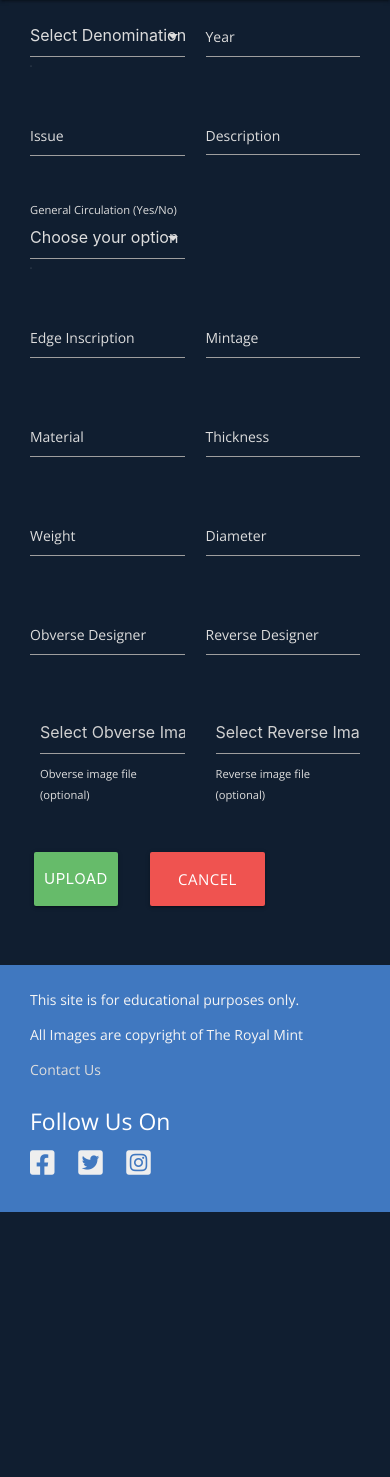
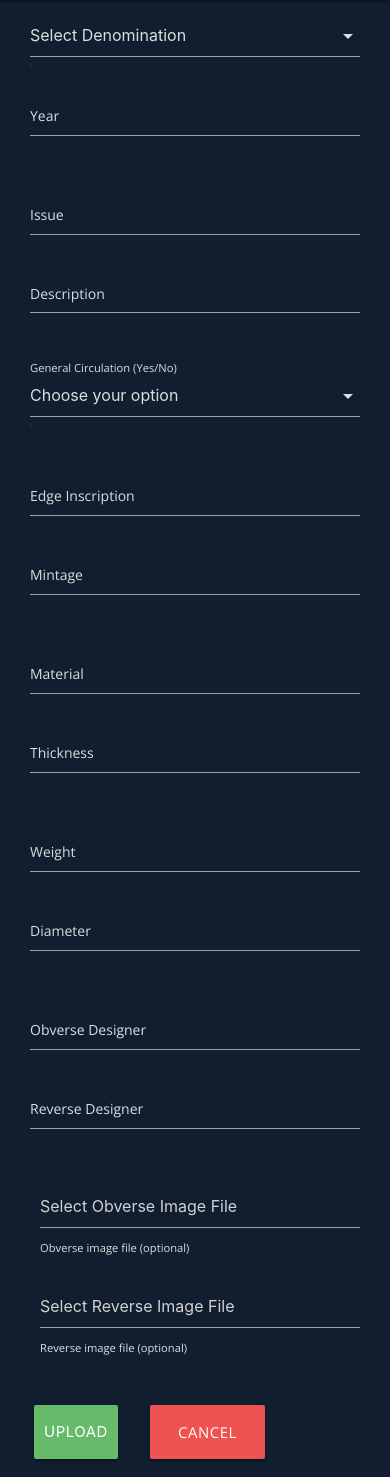
Before and after one commit to peejaywk/MS3-CoinCollector, a Flask app: template templates/edit_coin.html in a window 390 px wide. Shown: the part 56-1533 px from the top of the page. Before the commit the page ends 1268 px from the top, so only its background shows below. Run offline with Flask 2, Linux system fonts and the light colour scheme; the template is opened without the code that fills it, so the values that code supplies are empty; some libraries are stand-ins or nearby versions.

Commit message:
Fix layout of the edit_coin page on mobile devices.

```diff
--- a/templates/edit_coin.html
+++ b/templates/edit_coin.html
@@ -4,7 +4,7 @@
 <div class="row add-coin-form">
     <form class="col s12" method="POST" action="{{ url_for('edit_coin', coin_id=coin._id) }}" enctype="multipart/form-data">
         <div class="row">
-            <div class="input-field col s6">
+            <div class="input-field col s12 l6">
                 <select name="denomination" id="denomination" class="validate" value="{{ coin.denomination }}"required>
                     <option value="">Select Denomination</option>
                     {% for denomination in denominations %}
@@ -17,25 +17,25 @@
                     <label for="denomination">Denomination</label>
                 </select>
             </div>
-            <div class="input-field col s6">
+            <div class="input-field col s12 l6">
                 <input id="year" name="year" type="text" class="validate" value="{{ coin.year }}" required>
                 <label for="year">Year</label>
             </div>
         </div>
 
         <div class="row">
-            <div class="input-field col s6">
+            <div class="input-field col s12 l6">
                 <input id="issue" name="issue" type="text" class="validate" value="{{ coin.issue }}" required>
                 <label for="issue">Issue</label>
             </div>
-            <div class="input-field col s6">
+            <div class="input-field col s12 l6">
                 <textarea name="description" id="description" cols="30" rows="10" class="materialize-textarea validate" required>{{ coin.description }}</textarea>
                 <label for="description">Description</label>
             </div>
         </div>
 
         <div class="row">
-            <div class="input-field col s6">
+            <div class="input-field col s12 l6">
                 <select name="circulation" id="circulation" class="validate" required>
                     <option value="" disabled selected>Choose your option</option>
                     {% if coin.circulation == "Yes" %}
@@ -54,51 +54,51 @@
         </div>
 
         <div class="row">
-            <div class="input-field col s6">
+            <div class="input-field col s12 l6">
                 <input id="edge" name="edge" type="text" class="validate" value="{{ coin.edge }}">
                 <label for="edge">Edge Inscription</label>
             </div>
-            <div class="input-field col s6">
+            <div class="input-field col s12 l6">
                 <input id="mintage" name="mintage" type="text" class="validate" value="{{ coin.mintage }}">
                 <label for="mintage">Mintage</label>
             </div>
         </div>
 
         <div class="row">
-            <div class="input-field col s6">
+            <div class="input-field col s12 l6">
                 <input id="material" name="material" type="text" class="validate" value="{{ coin.material }}">
                 <label for="material">Material</label>
             </div>
-            <div class="input-field col s6">
+            <div class="input-field col s12 l6">
                 <input id="thickness" name="thickness" type="text" class="validate" value="{{ coin.thickness }}">
                 <label for="thickness">Thickness</label>
             </div>
         </div>
 
         <div class="row">
-            <div class="input-field col s6">
+            <div class="input-field col s12 l6">
                 <input id="weight" name="weight" type="text" class="validate" value="{{ coin.weight }}">
                 <label for="weight">Weight</label>
             </div>
-            <div class="input-field col s6">
+            <div class="input-field col s12 l6">
                 <input id="diameter" name="diameter" type="text" class="validate" value="{{ coin.diameter }}">
                 <label for="diameter">Diameter</label>
             </div>
         </div>
 
         <div class="row">
-            <div class="input-field col s6">
+            <div class="input-field col s12 l6">
                 <input id="obverse_designer" name="obverse_designer" type="text" class="validate" value="{{ coin.obverse_designer }}">
                 <label for="obverse_designer">Obverse Designer</label>
             </div>
-            <div class="input-field col s6">
+            <div class="input-field col s12 l6">
                 <input id="reverse_designer" name="reverse_designer" type="text" class="validate" value="{{ coin.reverse_designer }}">
                 <label for="reverse_designer">Reverse Designer</label>
             </div>
         </div>
 
         <div class="row">
-            <div class="file-field input-field col s6">
+            <div class="file-field input-field col s12 l6">
                 <input type="file" id="obverse_img_fname" name="obverse_img_fname" />
                 <div class="file-path-wrapper">
                     <input class="file-path validate" type="text" placeholder="Select Obverse Image File" />
@@ -106,7 +106,7 @@
                 </div>
             </div>
 
-            <div class="file-field input-field col s6">
+            <div class="file-field input-field col s12 l6">
                 <input type="file" id="reverse_img_fname" name="reverse_img_fname" />
                 <div class="file-path-wrapper">
                     <input class="file-path validate" type="text" placeholder="Select Reverse Image File" />
```
Also changed, not shown: assets/documentation/testing.md (+4 -4 lines).
